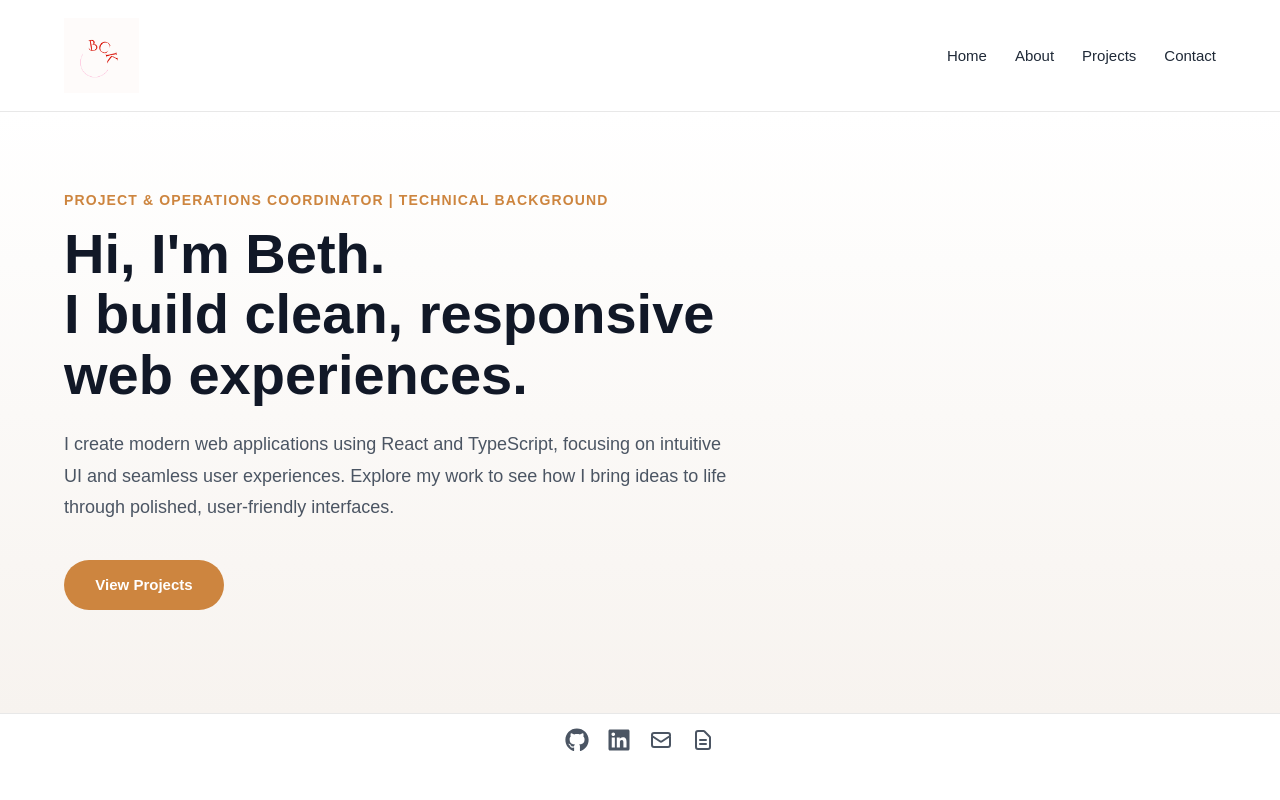
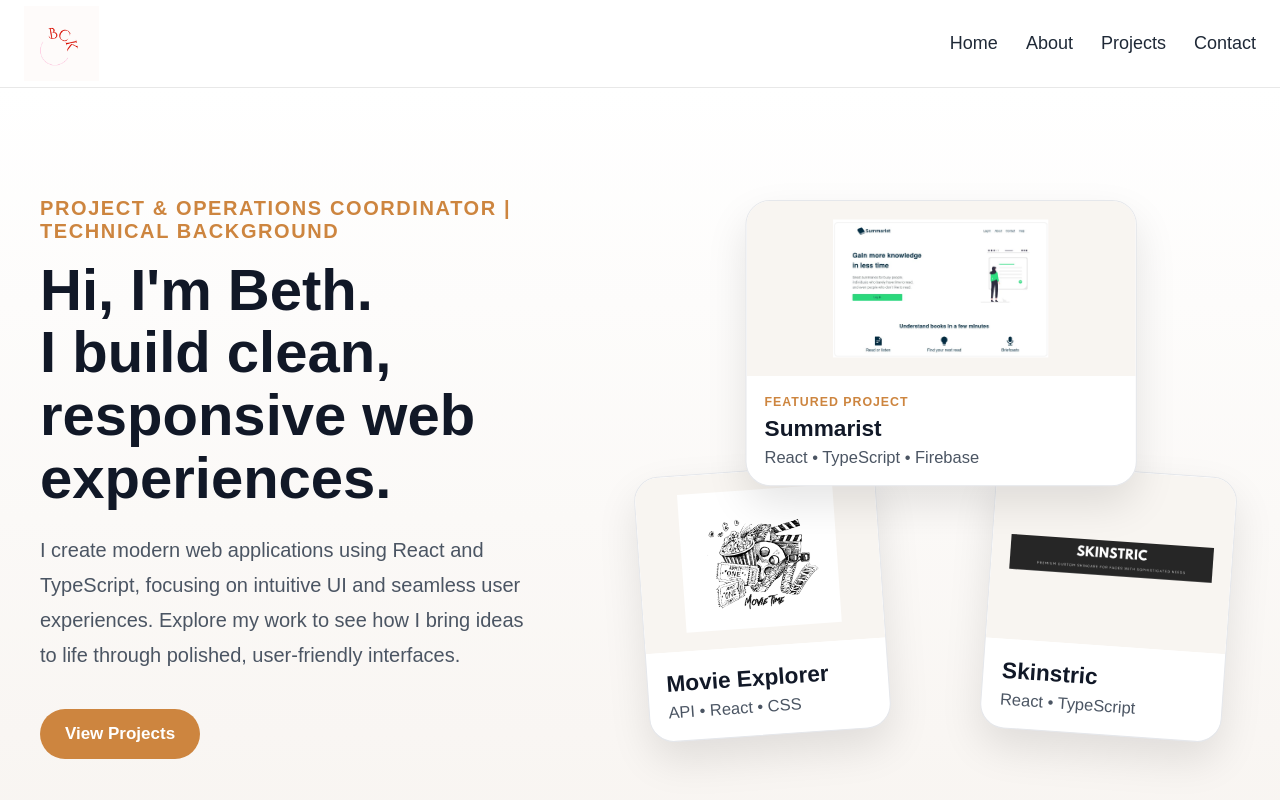
Before and after one commit to momycani/personal-portfolio, a React (Vite) app: page / in a window 1280 px wide. Shown: the top 800 px of the page. Built offline with nearby package versions, Linux system fonts and the light colour scheme.

Commit message:
Refine portfolio layout and responsive updates

```diff
--- a/src/pages/About.tsx
+++ b/src/pages/About.tsx
@@ -80,13 +80,12 @@ export default function About() {
             </p>
           </div>
 
-          <div className="about__image-wrapper">
-            <img
-              src="/headshot.jpg"
-              alt="Beth Kenward"
-              className="about__image"
-            />
-          </div>
+          <aside className="about__profile-card">
+  <img src="/headshot.jpg" alt="Beth Kenward" className="about__image" />
+  <h2>Elizabeth “Beth” Kenward</h2>
+  <p>Frontend Developer</p>
+  <p>Project & Operations Coordinator</p>
+</aside>
 
           <aside className="about__card">
             <h2 className="about__card-title">Skills & Tools</h2>
--- a/src/pages/Home.tsx
+++ b/src/pages/Home.tsx
@@ -22,6 +22,49 @@ export default function Home() {
             </Link>
           </div>
         </div>
+
+        <div className="hero__collage">
+  <a
+    href="https://beth-mod-10-internship.vercel.app/"
+    target="_blank"
+    rel="noopener noreferrer"
+    className="hero__project-card hero__project-card--main"
+  >
+    <img src="/summarist-home.png" alt="Summarist project" />
+    <div>
+      <span>Featured Project</span>
+      <h3>Summarist</h3>
+      <p>React • TypeScript • Firebase</p>
+    </div>
+  </a>
+
+  <a
+    href="https://mod-6-final-project.vercel.app/"
+    target="_blank"
+    rel="noopener noreferrer"
+    className="hero__project-card hero__project-card--small hero__project-card--left"
+  >
+    <img src="/3593-v2.jpg" alt="Movie Explorer project" />
+    <div>
+      <h3>Movie Explorer</h3>
+      <p>API • React • CSS</p>
+    </div>
+  </a>
+
+  <a
+    href="https://beth-skinstric-internship.vercel.app/"
+    target="_blank"
+    rel="noopener noreferrer"
+    className="hero__project-card hero__project-card--small hero__project-card--right"
+  >
+    <img src="/skinstric_cover.jpg" alt="Skinstric project" />
+    <div>
+      <h3>Skinstric</h3>
+      <p>React • TypeScript</p>
+    </div>
+  </a>
+</div>
+
       </section>
     </main>
   );
--- a/src/styles/about.css
+++ b/src/styles/about.css
@@ -1,11 +1,11 @@
 .about {
   min-height: calc(100vh - 79px);
-  padding: 80px 24px 100px;
+  padding: 40px 24px 100px;
   background: linear-gradient(to bottom, #ffffff, #f7f3ef);
 }
 
 .about__container {
-  max-width: 1200px;
+  max-width: 1650px;
   margin: 0 auto;
 }
 
@@ -16,7 +16,7 @@
 
 .about__eyebrow {
   margin: 0 0 14px;
-  font-size: 14px;
+  font-size: 16px;
   font-weight: 700;
   letter-spacing: 0.08em;
   text-transform: uppercase;
@@ -25,13 +25,13 @@
 
 .about__title {
   margin: 0 0 20px;
-  font-size: 46px;
+  font-size: 56px;
   line-height: 1.1;
   color: var(--text-main);
 }
 
 .about__intro {
-  font-size: 18px;
+  font-size: 20px;
   line-height: 1.75;
   color: var(--text-light);
   max-width: 700px;
@@ -40,7 +40,7 @@
 .about__content {
   display: grid;
   grid-template-columns: minmax(0, 2fr) minmax(280px, 1fr);
-  gap: 32px;
+  gap: 150px;
   align-items: start;
 }
 
@@ -52,7 +52,7 @@
 }
 
 .about__text p {
-  font-size: 17px;
+  font-size: 18px;
   line-height: 1.9;
   color: var(--text-light);
 }
@@ -94,12 +94,24 @@
   justify-content: center;
 }
 
+.about__profile-card {
+  background: #ffffff;
+  border: 1px solid var(--border);
+  border-radius: 24px;
+  padding: 26px;
+  width: 330px;
+  box-shadow: 0 18px 40px rgba(0, 0, 0, 0.08);
+  text-align: center;
+  align-self: start;
+  margin-top: -2px;
+}
+
 .about__image {
-  width: 220px;
-  border-radius: 16px;
+  width: 230px;
+  height: 230px;
   object-fit: cover;
-  border: 1px solid var(--border);
-  box-shadow: 0 10px 25px rgba(0, 0, 0, 0.08);
+  border-radius: 18px;
+  margin: 0 auto 20px;
 }
 
 /* ABOUT PAGE - CERTIFICATIONS */
@@ -206,7 +218,17 @@
 }
 
 /* ABOUT PAGE - CERTIFICATIONS RESPONSIVE */
-@media (max-width: 950px) {
+@media (max-width: 1400px) {
+  .about__container {
+    padding: 0 24px;
+  }
+
+  .about__title {
+    font-size: 50px;
+  }
+}
+
+@media (max-width: 768px) {
   .about__certifications-grid {
     grid-template-columns: repeat(2, minmax(0, 1fr));
   }
@@ -216,10 +238,6 @@
   .about__certifications {
     width: min(100% - 1.25rem, 1120px);
     margin-top: 3rem;
-  }
-
-  .about__certifications-grid {
-    grid-template-columns: 1fr;
   }
 
   .about__certification-card {
--- a/src/styles/home.css
+++ b/src/styles/home.css
@@ -4,10 +4,12 @@
 }
 
 .hero {
-  max-width: 1200px;
+  max-width: 1650px;
   margin: 0 auto;
-  padding: 80px 24px 63px;
-  display: flex;
+  padding: 76px 24px 86px;
+  display: grid;
+  grid-template-columns: 0.9fr 1.1fr;
+  gap: 90px;
   align-items: center;
 }
 
@@ -17,7 +19,7 @@
 
 .hero__eyebrow {
   margin: 0 0 16px;
-  font-size: 14px;
+  font-size: 20px;
   font-weight: 700;
   letter-spacing: 0.08em;
   text-transform: uppercase;
@@ -34,7 +36,7 @@
 
 .hero__text {
   margin: 0 0 36px;
-  font-size: 18px;
+  font-size: 20px;
   line-height: 1.75;
   color: var(--text-light);
   max-width: 680px;
@@ -55,7 +57,7 @@
   padding: 0 24px;
   border-radius: 999px;
   text-decoration: none;
-  font-size: 15px;
+  font-size: 17px;
   font-weight: 600;
   transition: all 0.2s ease;
 }
@@ -107,23 +109,228 @@
   color: #555;
 }
 
-@media (max-width: 932px) {
-  .home {
-    min-height: 85vh;
-  }
+.hero__collage {
+  position: relative;
+  min-height: 620px;
+  transform: scale(1.03);
+  transform-origin: center;
+}
 
+.hero__project-card {
+  position: absolute;
+  display: block;
+  background: #ffffff;
+  border: 1px solid var(--border);
+  border-radius: 24px;
+  box-shadow: 0 18px 40px rgba(0, 0, 0, 0.1);
+  overflow: hidden;
+  transition: transform 0.25s ease, box-shadow 0.25s ease;
+}
+
+.hero__project-card:hover {
+  transform: translateY(-8px);
+  box-shadow: 0 18px 40px rgba(0, 0, 0, 0.20);
+}
+
+.hero__project-card img {
+  width: 100%;
+  height: 170px;
+  object-fit: contain;
+  background: #f8f5f1;
+  padding: 18px;
+}
+
+.hero__project-card div {
+  padding: 18px;
+}
+
+.hero__project-card span {
+  display: block;
+  margin-bottom: 6px;
+  font-size: 12px;
+  font-weight: 700;
+  color: var(--primary);
+  text-transform: uppercase;
+  letter-spacing: 0.08em;
+}
+
+.hero__project-card h3 {
+  margin: 0 0 6px;
+  color: var(--text-main);
+  font-size: 22px;
+}
+
+.hero__project-card p {
+  color: var(--text-light);
+  font-size: 16px;
+}
+
+.hero__project-card--main {
+  width: 380px;
+  top: 40px;
+  right: 220px;
+  z-index: 3;
+}
+
+.hero__project-card--small {
+  width: 235px;
+  z-index: 2;
+}
+
+.hero__project-card--left {
+  left: 20px;
+  bottom: 60px;
+  transform: rotate(-4deg);
+}
+
+.hero__project-card--right {
+  right: 20px;
+  bottom: 60px;
+  transform: rotate(4deg);
+}
+
+.hero__project-card--left:hover,
+.hero__project-card--right:hover {
+  transform: translateY(-6px) rotate(0deg);
+}
+
+@media (max-width: 1400px) {
   .hero {
-    padding: 84px 24px 72px;
+    max-width: 1280px;
+    padding: 80px 40px 120px;
+    gap: 90px;
   }
 
   .hero__title {
-    font-size: 46px;
+    font-size: 58px;
+  }
+
+  .hero__project-card--main {
+    top: 40px;
+    right: 110px;
+  }
+}
+
+@media (max-width: 1200px) {
+  .hero {
+    max-width: 1100px;
+    padding: 80px 48px 120px;
+    grid-template-columns: 0.9fr 1.1fr;
+    gap: 70px;
+  }
+
+  .hero__eyebrow {
+    font-size: 16px;
+  }
+
+  .hero__title {
+    font-size: 48px;
+  }
+
+  .hero__text {
+    font-size: 16px;
+    max-width: 560px;
+  }
+
+  .hero__collage {
+    min-height: 460px;
+  }
+  .hero__project-card--main {
+    top: 10px;
+    right: 110px;
+    width: 280px;
+  }
+
+  .hero__project-card--small {
+    width: 210px;
+  }
+
+  .hero__project-card--left {
+    left: 10px;
+    bottom: 35px;
+  }
+
+  .hero__project-card--right {
+    right: 0;
+    bottom: 35px;
+  }
+
+  .hero__project-card img {
+    height: 140px;
+  }
+
+  .hero__project-card h3 {
+    font-size: 18px;
+  }
+
+  .hero__project-card p {
+    font-size: 13px;
+  }
+}
+
+@media (max-width: 1024px) {
+  .hero {
+    grid-template-columns: 1fr;
+    max-width: 850px;
+    padding: 76px 48px 100px;
+    gap: 56px;
+  }
+
+  .hero__title {
+    font-size: 48px;
+  }
+
+  .hero__collage {
+    min-height: 560px;
+  }
+
+  .hero__project-card--main {
+    width: 300px;
+    top: 20px;
+    right: 220px;
+  }
+
+  .hero__project-card--small {
+    width: 210px;
+  }
+
+  .hero__project-card--left {
+    left: 30px;
+    bottom: 65px;
+  }
+
+  .hero__project-card--right {
+    right: 30px;
+    bottom: 65px;
   }
 }
 
 @media (max-width: 768px) {
   .hero {
-    padding: 72px 20px 36px;
+    padding: 64px 36px 88px 64px;
+  }
+
+  .hero__title {
+    font-size: 42px;
+  }
+
+  .hero__text {
+    font-size: 17px;
+    line-height: 1.7;
+  }
+
+  .hero__eyebrow {
+    font-size: 13px;
+  }
+
+  .hero__collage {
+    display: none;
+  }
+}
+
+@media (max-width: 640px) {
+  .hero {
+    padding: 50px 36px 80px;
   }
 
   .hero__title {
@@ -131,30 +338,40 @@
   }
 
   .hero__text {
-    font-size: 17px;
-    line-height: 1.7;
-  }
-}
-
-@media (max-width: 480px) {
-  .hero {
-    padding: 56px 18px 48px;
-  }
-
-  .hero__title {
-    font-size: 31px;
-  }
-
-  .hero__text {
     font-size: 16px;
-  }
-
-  .hero__buttons {
-    flex-direction: column;
-    align-items: stretch;
   }
 
   .hero__button {
     width: 100%;
   }
 }
+
+@media (max-width: 550px) {
+  .hero {
+    padding: 48px 24px 72px;
+  }
+
+  .hero__title {
+    font-size: 34px;
+  }
+}
+
+@media (max-width: 480px) {
+  .hero {
+    padding: 44px 22px 68px;
+  }
+
+  .hero__title {
+    font-size: 31px;
+    line-height: 1.12;
+  }
+
+  .hero__text {
+    font-size: 15.5px;
+  }
+
+  .hero__eyebrow {
+    font-size: 12px;
+    line-height: 1.4;
+  }
+}
--- a/src/styles/navbar.css
+++ b/src/styles/navbar.css
@@ -8,9 +8,9 @@
 }
 
 .navbar__container {
-  max-width: 1200px;
+  max-width: 1650px;
   margin: 0 auto;
-  padding: 18px 24px;
+  padding: 6px 24px;
   display: flex;
   align-items: center;
   justify-content: space-between;
@@ -54,7 +54,7 @@
   position: relative;
   text-decoration: none;
   color: #1f2937;
-  font-size: 15px;
+  font-size: 18px;
   font-weight: 500;
   transition: color 0.2s ease;
 }
--- a/src/styles/projects.css
+++ b/src/styles/projects.css
@@ -1,17 +1,17 @@
 .projects {
-  padding: 80px 24px 100px;
+  padding: 40px 24px 100px;
   background: #faf7f3;
   min-height: calc(100vh - 79px);
 }
 
 .projects__container {
-  max-width: 1200px;
+  max-width: 1650px;
   margin: 0 auto;
 }
 
 .projects__title {
-  font-size: 42px;
-  margin-bottom: 40px;
+  font-size: 64px;
+  margin-bottom: 25px;
   color: var(--text-main);
 }
 
@@ -22,9 +22,9 @@
 }
 
 .projects__subtitle {
-  font-size: 16px;
+  font-size: 20px;
   color: var(--text-light);
-  margin-bottom: 32px;
+  margin-bottom: 56px;
   max-width: 600px;
 }
 
@@ -44,10 +44,11 @@
 
 .project-card__image {
     width: 100%;
-    height: 200px;
+    height: 300px;
     object-fit: contain;
+    object-position: center;
     background: #f8f5f1;
-    padding: 20px;
+    padding: 8px;
     transition: transform 0.3s ease;
 }
 
@@ -66,7 +67,7 @@
 }
 
 .project-card__description {
-  font-size: 15px;
+  font-size: 16px;
   color: var(--text-light);
   margin-bottom: 16px;
 }
@@ -83,7 +84,7 @@
   color: var(--primary);
   padding: 4px 10px;
   border-radius: 999px;
-  font-size: 13px;
+  font-size: 14px;
 }
 
 .project-card__links {
@@ -92,7 +93,7 @@
 }
 
 .project-card__links a {
-  font-size: 14px;
+  font-size: 16px;
   font-weight: 600;
   color: var(--primary);
 }
@@ -136,9 +137,23 @@
 }
 
 /* RESPONSIVE */
+@media (max-width: 1200px) {
+  .projects {
+    padding: 12px 32px;
+  }
+  .projects__title {
+    font-size: 56px;
+  }
+}
 
 @media (max-width: 932px) {
   .projects__grid {
     grid-template-columns: 1fr;
   }
 }
+
+@media (max-width: 640px) {
+  .projects__title {
+    font-size: 48px;
+  }
+}
```
Also changed, not shown: public/portfolio.png (added), public/summarist-home.png (added).
